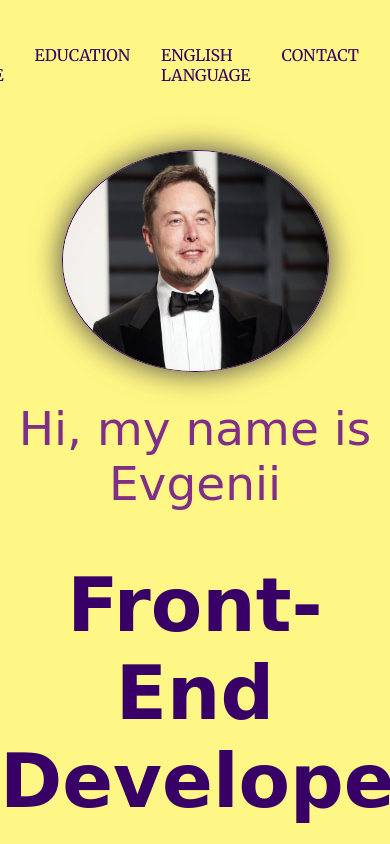
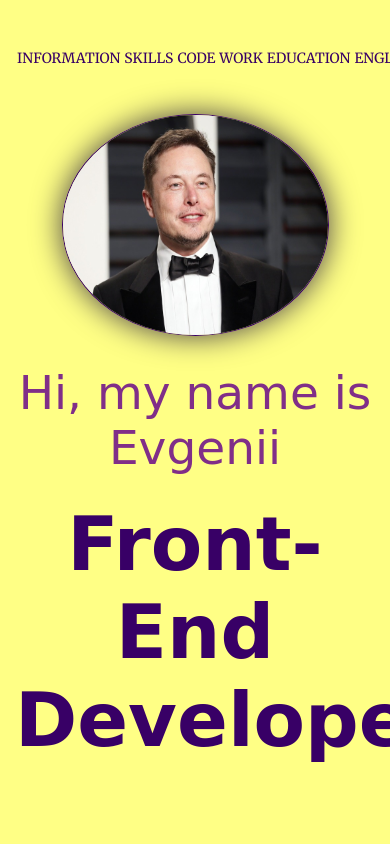
Before and after one commit to evgeniiDJS/rsschool-cv, a website: page index.html in a window 390 px wide. Shown: the top 844 px of the page. Drawn offline with nearby package versions, Linux system fonts and the light colour scheme; a script that the page names is missing; a web font is replaced by a local one.

Commit message:
feat: add adaptive

```diff
--- a/assets/css/style.css
+++ b/assets/css/style.css
@@ -2,7 +2,7 @@ body {
     font-family: 'Merriweather', serif;
     padding: 0;
     margin: 0;
-    background-color: #fff785;
+    background-color: #ffff85;
     font-size: 16px;
     color: #802e88;
 }
@@ -21,18 +21,24 @@ header {
 }
 
 nav {
+    margin: 0 auto;
+    width: 1200px;
     float: right;
     margin-top: 45px;
     padding-bottom: 45px;
 }
 
 .menu {
+    margin: 0 auto;
+    max-width: 1200px;
     padding: 0;
     margin: 0;
     display: flex;
 }
 
 .menu li {
+    margin: 0 auto;
+    max-width: 200px;
     margin-right: 31px;
     list-style: none;
 }
@@ -59,6 +65,8 @@ nav {
 }
 
 .titles__first {
+    margin: 0 auto;
+    max-width: 500px;
     margin-top: 25px;
     font-family:'Grechen Fuemen', cursive;
     font-size: 47px;
@@ -66,6 +74,9 @@ nav {
 }
 
 .titles h1 {
+    padding-top: 25px;
+    margin: 0 auto;
+    max-width: 1000px;
     color: #380066;
     font-family:'Gluten', cursive;
     font-size: 75px;
@@ -106,3 +117,151 @@ nav {
     line-height: 3.0em;
     font-style: italic;
 }
+
+#code {
+    height: 60vh;
+}
+
+.title-code h2 {
+    padding: 0 20px;
+}
+
+#work {
+    height: 20vh;
+}
+
+#education {
+    height: 50vh;
+}
+
+.title-education ul {
+    margin-left: 30px;
+    line-height: 3.0em;
+    font-style: italic;
+}
+
+#english {
+    height: 20vh;
+}
+
+#contact {
+    height: 20vh;
+}
+
+footer {
+    height: 10vh;
+}
+
+.page-footer {
+    display: flex;
+}
+
+@media screen and (max-width: 1200px) {
+    .container {
+        width: 1140px;
+    }
+    .titles__first {
+        width: 100%;
+    }
+    .titles h1 {
+        width: 100%;
+    }
+    .titles img {
+        width: 100%;
+    }
+    nav {
+        width: 100%;
+    }
+    .menu {
+        width: 100%;
+    }
+    .menu li {
+        width: 100%;
+    }
+}
+
+@media screen and (max-width: 1199px) {
+    .container {
+        width: 960px;
+    }
+    .titles__first {
+        width: 100%;
+    }
+    .titles h1 {
+        width: 100%;
+    }
+    .titles img {
+        width: 100%;
+    }
+    nav {
+        width: 100%;
+    }
+    .menu {
+        width: 100%;
+    }
+    .menu li {
+        width: 100%;
+    }
+
+}
+
+@media screen and (max-width: 991px) {
+    .container {
+        width: 720px;
+    }
+    .titles__first {
+        width: 100%;
+    }
+    .titles h1 {
+        width: 100%;
+    }
+    .titles img {
+        width: 100%;
+    }
+    nav {
+        width: 100%;
+    }
+    .menu {
+        width: 100%;
+    }
+    .menu li {
+        width: 100%;
+    }
+}
+
+@media screen and (max-width: 767px) {
+    .container {
+        width: 540px;
+    }
+    .titles__first {
+        width: 100%;
+    }
+    .titles h1 {
+        width: 100%;
+    }
+    .titles img {
+        width: 100%;
+    }
+    nav {
+        width: 100%;
+    }
+    .menu {
+        width: 100%;
+    }
+    .menu li {
+        margin: 2px;
+        width: 100%;
+    }
+    .menu a {
+        font-size: 14px;
+    }
+
+}
+
+@media screen and (max-width: 575px) {
+    .container {
+        width: 100%;
+        padding: 0 15px;
+    }
+
+}
--- a/assets/style.css
+++ /dev/null
@@ -1,184 +0,0 @@
-@media screen and (max-width: 1200px) {
-    .container {
-        width: 1140px;
-    }
-}
-
-@media screen and (max-width: 1199px) {
-    .container {
-        width: 960px;
-    }
-    .titles img {
-        width: 30%;
-    }
-
-}
-
-@media screen and (max-width: 991px) {
-    .container {
-        width: 720px;
-    }
-}
-
-@media screen and (max-width: 767px) {
-    .container {
-        width: 540px;
-    }
-}
-
-@media screen and (max-width: 575px) {
-    .container {
-        width: 100%;
-        padding: 0 15px;
-    }
-    .menu {
-        display: none;
-    }
-}
-
-body {
-    font-family: 'Merriweather', serif;
-    padding: 0;
-    margin: 0;
-    background-color: #fff785;
-    font-size: 16px;
-    color: #802e88;
-}
-
-div {
-    box-sizing: border-box;
-}
-
-header {
-    height: 80vh;
-}
-
-.container {
-    max-width: 1170px;
-    margin: 0 auto;
-}
-
-nav {
-    float: right;
-    margin-top: 45px;
-    padding-bottom: 45px;
-}
-
-.menu {
-    padding: 0;
-    margin: 0;
-    display: flex;
-}
-
-.menu li {
-    margin-right: 31px;
-    list-style: none;
-}
-
-.menu a {
-    font-family: 'Merriweather', serif;
-    color: #380066;
-    text-decoration: none;
-    text-transform: uppercase;
-    font-size: 16px;
-}
-
-.titles {
-    text-align: center;
-    padding-top: 15px;
-}
-
-.titles img {
-    max-width: 265px;
-    height: 220px;
-    border-radius: 50%;
-    border: 1px solid #380066;
-    box-shadow: 0px 0px 30px #443d44;
-}
-
-.titles__first {
-    margin-top: 25px;
-    font-family:'Grechen Fuemen', cursive;
-    font-size: 47px;
-    color: #802e88;
-}
-
-.titles h1 {
-    color: #380066;
-    font-family:'Gluten', cursive;
-    font-size: 75px;
-}
-
-#information {
-    height: 50vh;
-}
-
-.title-info {
-    background-color: #802e88;
-    height: 40vh;
-}
-
-.title-info h2 {
-    color: #ffff;
-    padding: 20px;
-}
-
-.title-info p {
-    padding: 0 30px;
-    margin-top: 20px;
-    color: #ffff;
-    line-height: 3.0em;
-    font-style: italic;
-}
-
-#skills {
-    height: 60vh;
-}
-
-.title h2 {
-   padding: 0 20px;
-}
-
-.title ol {
-    margin-left: 30px;
-    line-height: 3.0em;
-    font-style: italic;
-}
-
-#code {
-    height: 30vh;
-}
-
-.title-code h2 {
-    padding: 0 20px;
-}
-
-#work {
-    height: 30vh;
-}
-
-#education {
-    height: 60vh;
-}
-
-.title-education ul {
-    margin-left: 30px;
-    line-height: 3.0em;
-    font-style: italic;
-}
-
-#english {
-    height: 30vh;
-}
-
-#contact {
-    height: 30vh;
-}
-
-footer {
-    height: 20vh;
-}
-
-.page-footer {
-    display: flex;
-}
--- a/index.html
+++ b/index.html
@@ -23,12 +23,12 @@
        <div class="container">
             <nav>
                 <ul class="menu">
-                    <li><a href="#information">Information about yourself</a></li>
+                    <li><a href="#information">Information</a></li>
                     <li><a href="#skills">Skills</a></li>
-                    <li><a href="#code">Code examples</a></li>
-                    <li><a href="#work">Work experience</a></li>
+                    <li><a href="#code">Code</a></li>
+                    <li><a href="#work">Work</a></li>
                     <li><a href="#education">Education</a></li>
-                    <li><a href="#english">English language</a></li>
+                    <li><a href="#english">English</a></li>
                     <li><a href="#contact">Contact</a></li>
                 </ul>
             </nav>
```
